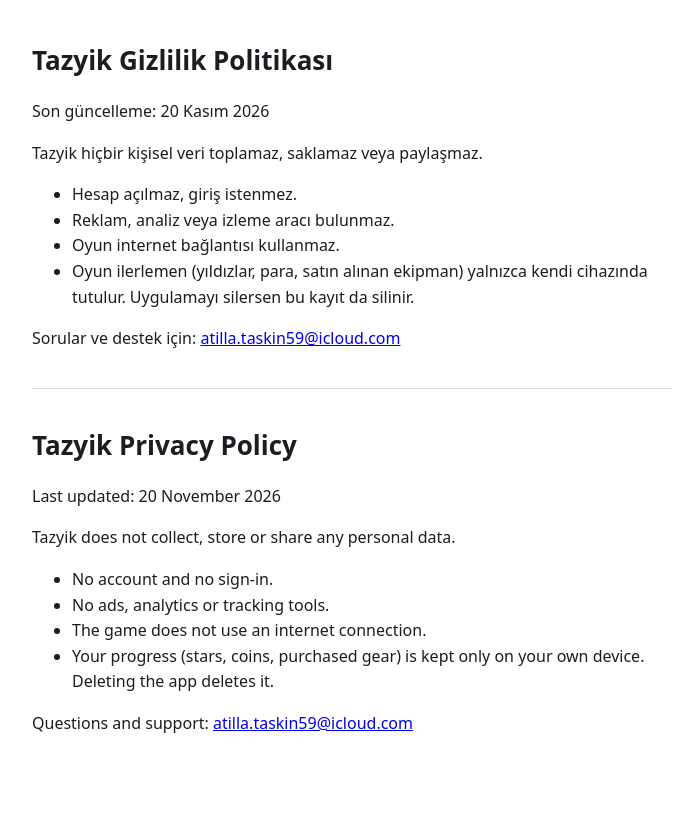
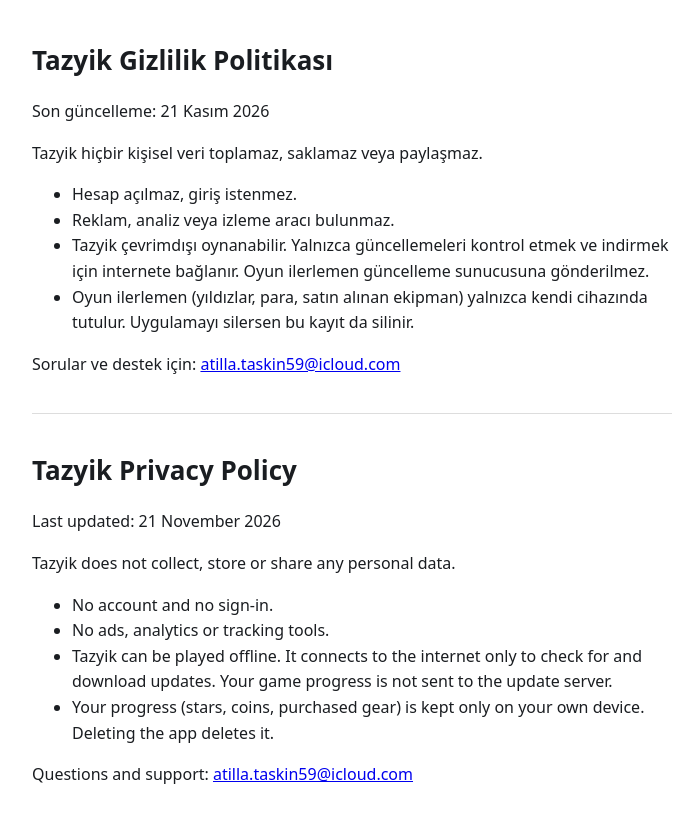
Before and after one commit to fourlar/tazyik, a plain HTML site: page index.html in a window 1280 px wide. Shown: the whole page, without its empty margins (288-987 px from the left). Before the commit the page ends 800 px from the top, so only its background shows below. Drawn offline with Linux system fonts and the light colour scheme.

Commit message:
Gizlilik metni: güncelleme bağlantısı açıklaması netleştirildi

```diff
--- a/index.html
+++ b/index.html
@@ -4,24 +4,24 @@
 <style>body{font:16px/1.6 system-ui,sans-serif;max-width:640px;margin:40px auto;padding:0 16px;color:#1a1d21}h1{font-size:26px}h2{font-size:20px;margin-top:40px}hr{border:0;border-top:1px solid #ddd;margin:36px 0}</style></head>
 <body>
 <h1>Tazyik Gizlilik Politikası</h1>
-<p>Son güncelleme: 20 Kasım 2026</p>
+<p>Son güncelleme: 21 Kasım 2026</p>
 <p>Tazyik hiçbir kişisel veri toplamaz, saklamaz veya paylaşmaz.</p>
 <ul>
 <li>Hesap açılmaz, giriş istenmez.</li>
 <li>Reklam, analiz veya izleme aracı bulunmaz.</li>
-<li>Oyun internet bağlantısı kullanmaz.</li>
+<li>Tazyik çevrimdışı oynanabilir. Yalnızca güncellemeleri kontrol etmek ve indirmek için internete bağlanır. Oyun ilerlemen güncelleme sunucusuna gönderilmez.</li>
 <li>Oyun ilerlemen (yıldızlar, para, satın alınan ekipman) yalnızca kendi cihazında tutulur. Uygulamayı silersen bu kayıt da silinir.</li>
 </ul>
 <p>Sorular ve destek için: <a href="mailto:atilla.taskin59@icloud.com">atilla.taskin59@icloud.com</a></p>
 <hr>
 <h1 lang="en">Tazyik Privacy Policy</h1>
 <div lang="en">
-<p>Last updated: 20 November 2026</p>
+<p>Last updated: 21 November 2026</p>
 <p>Tazyik does not collect, store or share any personal data.</p>
 <ul>
 <li>No account and no sign-in.</li>
 <li>No ads, analytics or tracking tools.</li>
-<li>The game does not use an internet connection.</li>
+<li>Tazyik can be played offline. It connects to the internet only to check for and download updates. Your game progress is not sent to the update server.</li>
 <li>Your progress (stars, coins, purchased gear) is kept only on your own device. Deleting the app deletes it.</li>
 </ul>
 <p>Questions and support: <a href="mailto:atilla.taskin59@icloud.com">atilla.taskin59@icloud.com</a></p>
```
